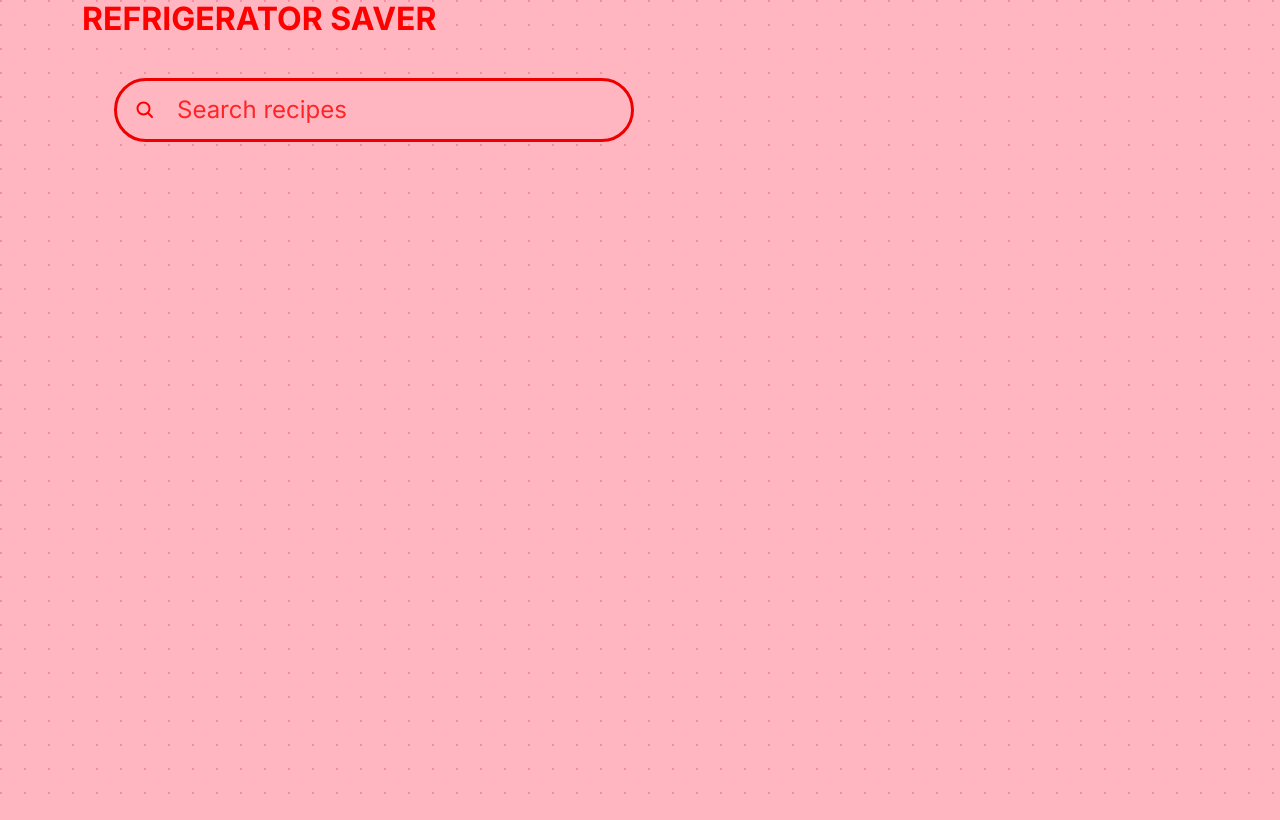
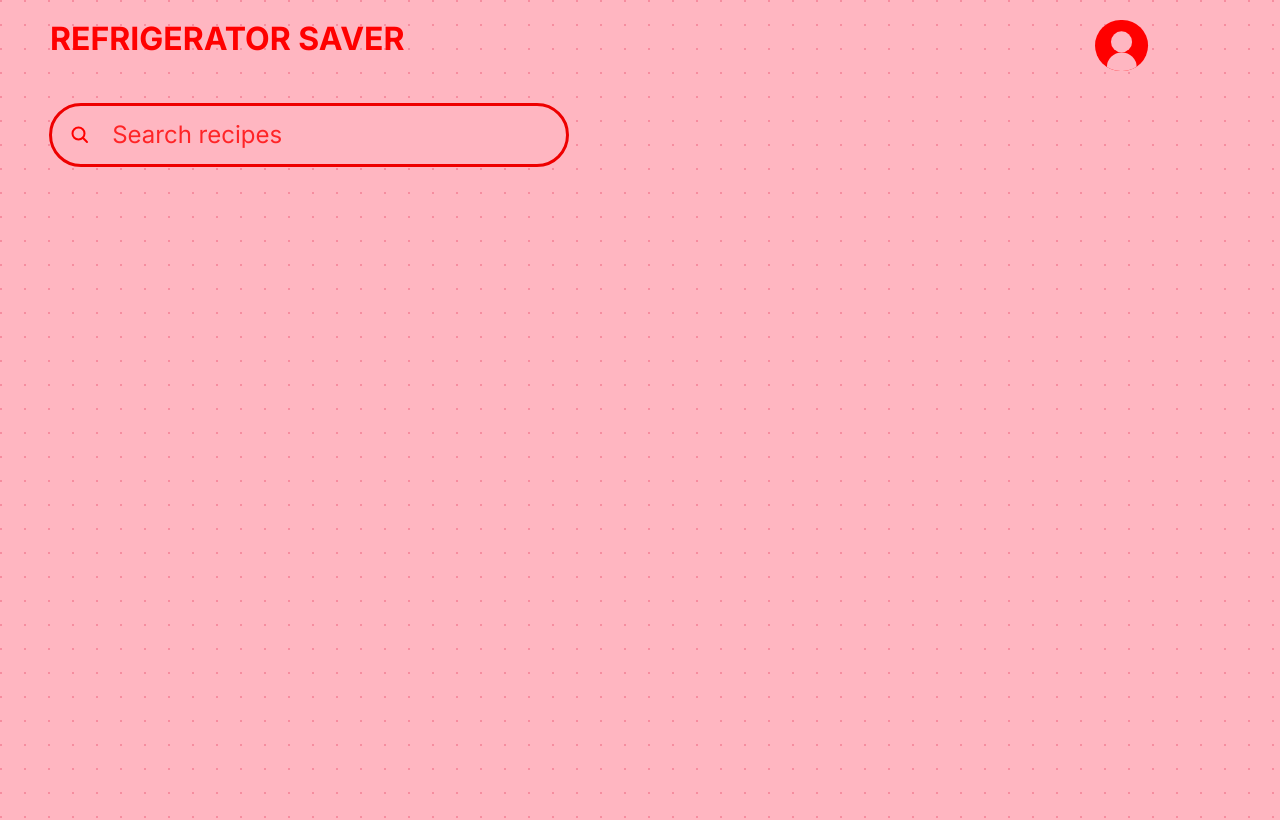
Before and after one commit to lcsanderson/project2_logans_work, a website: page frontend/index.html in a window 1280 px wide. Drawn offline with nearby package versions, Linux system fonts and the light colour scheme.

Commit message:
working on top row rn

```diff
--- a/frontend/css/search.css
+++ b/frontend/css/search.css
@@ -6,6 +6,7 @@ body {
   overflow-x: hidden;
   animation: fadeIn 0.5s ease-in-out; /* used for creating soft transition between pages*/
   font-family: Inter;
+  margin-left: 50px;
 }
 
 @keyframes fadeIn {
@@ -28,45 +29,52 @@ h1 {
   display: flex;
   align-items: center;
   padding: 2rem;
-    font-family: 'Inter', sans-serif;
+  padding-left: 0.7rem;
+  font-family: "Inter", sans-serif;
 }
 
 /* The pill-shaped search bar */
 .search-bar {
-    display: flex;           /* lay out icon + input side by side */
-    align-items: center;     /* vertically center both children */
-    gap: 10px;               /* space between filter icon and input */
-    border-radius: 999px;    /* large value = fully pill-shaped at any width */
-    border: 3px solid #e00;  /* red border */
-    background: lightpink;     /* light pink background */
+  display: flex; /* lay out icon + input side by side */
+  align-items: center; /* vertically center both children */
+  gap: 10px; /* space between filter icon and input */
+  border-radius: 999px; /* large value = fully pill-shaped at any width */
+  border: 3px solid #e00; /* red border */
+  background: lightpink; /* light pink background */
   padding: 10px 22px 10px 18px; /* top/right/bottom/left inner spacing */
   width: 100%;
-    max-width: 520px;        /* prevents bar from getting too wide on large screens */
-    box-sizing: border-box;  /* padding included in width calculation */
+  max-width: 520px; /* prevents bar from getting too wide on large screens */
+  box-sizing: border-box; /* padding included in width calculation */
 }
 
 .search-icon {
-    flex-shrink: 0;                   /* prevent icon from squishing on narrow screens */
-    margin-right: 10px;               /* space between icon and the divider */
+  flex-shrink: 0; /* prevent icon from squishing on narrow screens */
+  margin-right: 10px; /* space between icon and the divider */
 }
 
-
-  /* The text input field */
 .search-bar input {
-    flex: 1;                 /* takes up all remaining horizontal space */
-    border: none;            /* remove default browser border */
+  flex: 1; /* takes up all remaining horizontal space */
+  border: none; /* remove default browser border */
   background: transparent; /* let the pink bar background show through */
-    outline: none;           /* remove default browser focus ring */
-    font-family: 'Inter', sans-serif;
+  outline: none; /* remove default browser focus ring */
+  font-family: "Inter", sans-serif;
   font-size: 1.5rem;
   font-weight: 400;
-    color: red;          /* typed text appears red */
-    caret-color: red;    /* blinking cursor appears red */
+  color: red; /* typed text appears red */
+  caret-color: red; /* blinking cursor appears red */
 }
 
-  /* Placeholder text styling (requires its own rule — cannot be combined with input styles) */
 .search-bar input::placeholder {
-    color: red;          /* lighter red so placeholder feels secondary to typed text */
-    opacity: 0.8;              /* Firefox reduces opacity by default — override it */
+  color: red; /* lighter red so placeholder feels secondary to typed text */
+  opacity: 0.8; /* Firefox reduces opacity by default — override it */
   font-size: 1.5rem;
 }
+
+#admin-page-btn {
+  display: inline-block; /* allows the link to wrap tightly around the SVG */
+  text-decoration: none;
+}
+
+#admin-page-btn:hover {
+  opacity: 0.7; /* makes it a little transparent on hover as a visual cue */
+}
--- a/frontend/index.html
+++ b/frontend/index.html
@@ -24,8 +24,43 @@
     <link rel="stylesheet" href="./css/search.css" />
   </head>
   <body>
-    <div class="container">
-      <h1><b>REFRIGERATOR SAVER</b></h1>
+    <div class="row" style="margin-top: 2.5vh">
+      <div class="col-10">
+        <h1><b>REFRIGERATOR SAVER</b></h1>
+      </div>
+      <div class="col">
+        <a id="admin-page-btn" href="/admin">
+          <svg
+            xmlns="http://www.w3.org/2000/svg"
+            width="54"
+            height="51"
+            viewBox="0 0 54 51"
+            fill="none"
+          >
+            <!-- The pill-shaped pink background of the button -->
+            <rect width="53.0606" height="51" rx="25.5" fill="red" />
+            <mask
+              id="mask0_4_327"
+              style="mask-type: alpha"
+              maskUnits="userSpaceOnUse"
+              x="0"
+              y="0"
+              width="54"
+              height="51"
+            >
+              <rect width="53.0606" height="51" rx="25.5" fill="#FF0000"/>
+            </mask>
+
+            <!-- The red body/torso circle — clipped by the mask so it doesn't overflow the pill -->
+            <g mask="url(#mask0_4_327)">
+              <circle cx="26.7878" cy="47.3939" r="14.9394" fill="lightpink" />
+            </g>
+
+            <!-- The red head circle — sits above the mask so it's fully visible -->
+            <circle cx="26.5303" cy="21.8939" r="10.5606" fill="lightpink" />
+          </svg>
+        </a>
+      </div>
 
       <div class="search-wrapper">
         <div class="search-bar">
@@ -40,13 +75,7 @@
             aria-hidden="true"
           >
             <!-- The circular lens of the magnifying glass -->
-            <circle
-              cx="8.5"
-              cy="8.5"
-              r="6"
-              stroke="#ff0000"
-              stroke-width="2"
-            />
+            <circle cx="8.5" cy="8.5" r="6" stroke="#ff0000" stroke-width="2" />
 
             <!-- The handle: angled down-right at 45deg, rounded end cap, like the macOS Spotlight icon -->
             <line
```
Also changed, not shown: README.md. Lines whose indentation alone changed are shown as unchanged.
